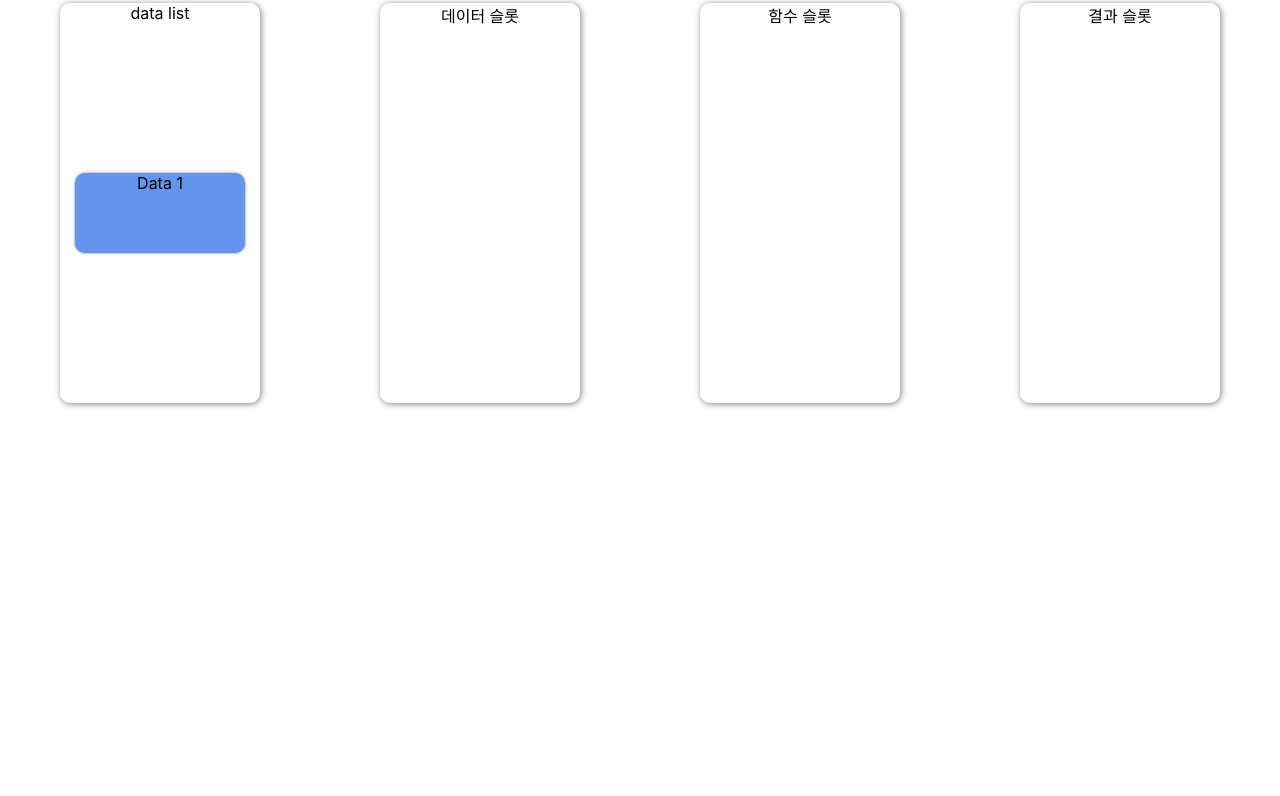
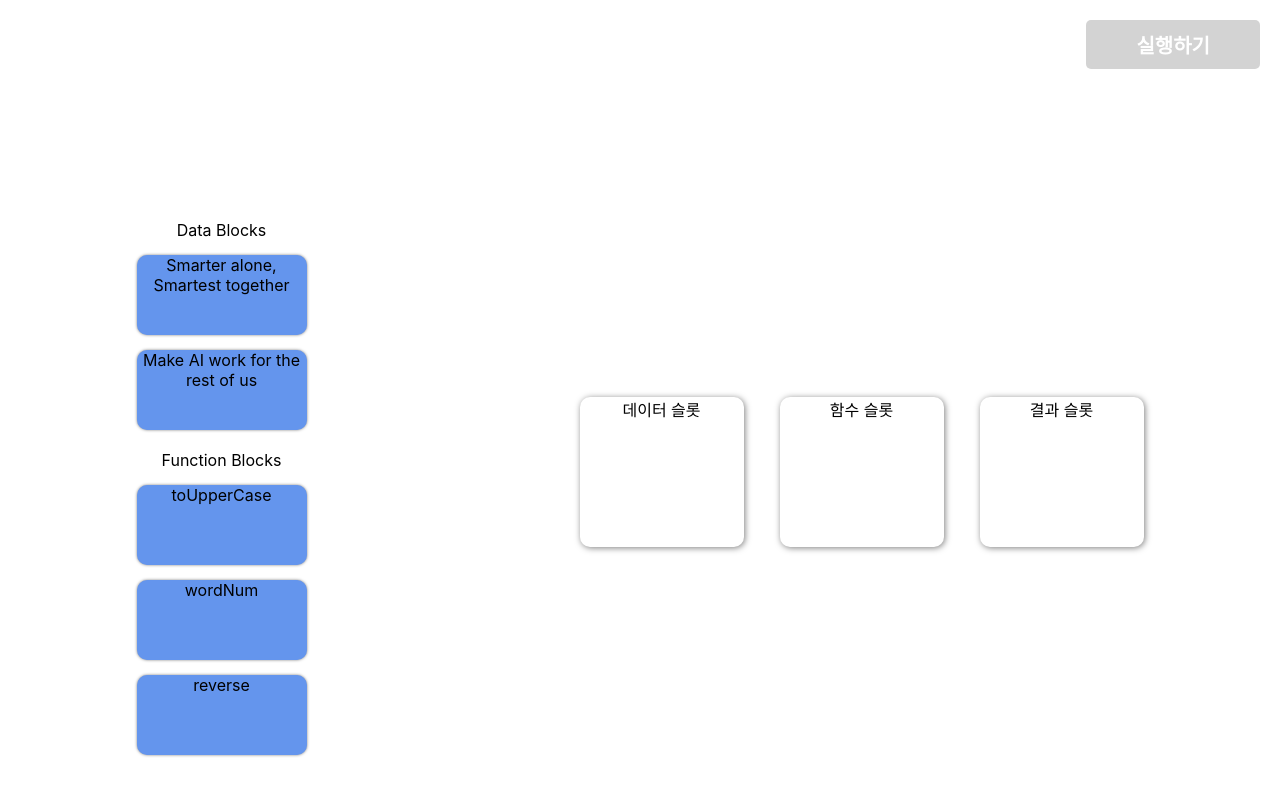
Before and after one commit to juheesvt/interactive-web-app, a React (Create React App) app: page / in a window 1280 px wide. Shown: the top 796 px of the page. Built offline with nearby package versions, Linux system fonts and the light colour scheme.

Commit message:
prototype

```diff
--- a/package.json
+++ b/package.json
@@ -8,6 +8,7 @@
     "@testing-library/user-event": "^13.5.0",
     "react": "^17.0.2",
     "react-dnd": "^15.1.1",
+    "react-dnd-html5-backend": "^15.1.2",
     "react-dom": "^17.0.2",
     "react-scripts": "5.0.0",
     "web-vitals": "^2.1.4"
--- a/src/App.css
+++ b/src/App.css
@@ -1,13 +1,42 @@
-.container {
+.navigation {
+  border: darkgray;
+  text-align: right;
+
+}
+
+.run-btn {
+  margin: 20px;
+  padding: 10px 50px;
+  font-size: 20px;
+  background: lightgray;
+  border: none;
+  border-radius: 5px;
+  color: white;
+  font-weight: bold;
+}
+
+.run-btn:hover {
+  box-shadow: 1px 1px 6px rgba(0, 0, 0, 0.5)
+}
+
+.content {
+  margin: 10% 0;
+}
+
+.content {
   display: flex;
   flex-direction: row;
   justify-content: space-around;
 }
 
+.slot {
+  display: flex;
+}
+
 .column {
-  height: 400px;
+  height: 150px;
   width: 200px;
-  margin: 3px;
+  margin: 30% 3%;
   border-radius: 10px;
   box-shadow: 1px 1px 6px rgba(0, 0, 0, 0.5);
   display: flex;
@@ -15,12 +44,27 @@
   flex-wrap: wrap;
 }
 
+.first-column {
+  height: 400px;
+  width: 200px;
+  margin: 3px;
+  border-radius: 10px;
+  justify-content: center;
+  display: flex;
+  flex-wrap: wrap;
+}
+
+.list {
+  text-align: center;
+  margin-bottom: 20px;
+}
+
 .movable-item {
+  margin-top: 15px;
   border-radius: 10px;
   background-color: cornflowerblue;
   height: 80px;
   width: 170px;
-  margin: 1px auto;
   justify-content: center;
   align-items: center;
   box-shadow: 0 0 3px rgba(0, 0, 0, 0.5);
--- a/src/App.js
+++ b/src/App.js
@@ -3,16 +3,33 @@ import React, {useState} from "react";
 import {DndProvider, useDrag, useDrop} from "react-dnd";
 import {HTML5Backend} from "react-dnd-html5-backend";
 
-const MovableItem = ({setIsDataSlot}) => {
+const MovableItem = ({name, setItems, dataType}) => {
+
+    const changeItemColumn = (currentItem, columnName) => {
+        setItems((prevState) => {
+            return prevState.map(e => {
+                return {
+                    ...e,
+                    column: e.name === currentItem.name ? columnName : e.column,
+                }
+            })
+        });
+    }
+
     const [{isDragging}, drag] = useDrag({
-    type: 'data',
+        // item: name
+        item: {name, type: dataType},
+        type: dataType,
         end: (item, monitor) => {
             const dropResult = monitor.getDropResult();
 
+            console.log(dropResult)
+            console.log(item)
+
             if (dropResult && dropResult.name === "데이터 슬롯") {
-        setIsDataSlot(true);
-      } else {
-        setIsDataSlot(false);
+                changeItemColumn(item, "데이터 슬롯")
+            } else if (dropResult && dropResult.name === "함수 슬롯") {
+                changeItemColumn(item, "함수 슬롯")
             }
         },
         collect: (monitor) => ({
@@ -24,16 +41,15 @@ const MovableItem = ({setIsDataSlot}) => {
 
     return (
         <div ref={drag} className={"movable-item"} style={{opacity}}>
-        Data 1
+            {name}
         </div>
     )
 }
 
-// @ts-ignore
 const Slot = ({title, children, className, dataType}) => {
     const [, drop] = useDrop({
         accept: dataType,
-    drop: () => ({name: {title}}),
+        drop: () => ({name: title}),
     });
 
     return (
@@ -44,29 +60,70 @@ const Slot = ({title, children, className, dataType}) => {
     )
 }
 
+const toUpperCase = (items, setItems,) => {
+    setItems((prevItem) => {
+        return {
+            name: items.name.toUpperCase()
+        }
+    })
+}
+
+// function wordNum = your_string.split(' ').length;
+//
+// function reverse = your_string.split('').reverse().join('');
 
 function App() {
 
-  const [isDataSlot, setIsDataSlot] = useState(true);
-  const Item = <MovableItem setIsDataSlot={setIsDataSlot}/>;
+    const [items, setItems] = useState([
+        {id: 1, name: "Smarter alone, Smartest together", column: "Data Blocks", type: "data"},
+        {id: 2, name: "Make AI work for the rest of us", column: "Data Blocks", type: "data"},
+        {id: 3, name: "toUpperCase", column: "Function Blocks", type: "function"},
+        {id: 4, name: "wordNum", column: "Function Blocks", type: "function"},
+        {id: 5, name: "reverse", column: "Function Blocks", type: "function"},
+    ]);
+
+    const returnItemsForSlot = (columnName) => {
+        return items
+            .filter((item) => item.column === columnName)
+            .map((item) => (
+                <MovableItem key={item.id} name={item.name} setItems={setItems} dataType={item.type}/>
+            ))
+    }
+
 
     return (
+        <div>
+            <div className="navigation">
+                <button className="run-btn" onClic={null}>
+                    실행하기
+                </button>
+            </div>
             <div className="container">
+                <div className="content">
                     <DndProvider backend={HTML5Backend}>
-          <Slot title={"data list"} className={"column data-list"} dataType={"everybody"}>
-            {isDataSlot && Item}
+                        <div className={"first-column"}>
+                            <Slot title={"Data Blocks"} className={"list"} dataType={"everybody"}>
+                                {returnItemsForSlot("Data Blocks")}
                             </Slot>
 
+                            <Slot title={"Function Blocks"} className={"list"} dataType={"everybody"}>
+                                {returnItemsForSlot("Function Blocks")}
+                            </Slot>
+                        </div>
+                        <div className="slot">
                             <Slot title={"데이터 슬롯"} className={"column"} dataType={"data"}>
-            {!isDataSlot && Item}
+                                {returnItemsForSlot("데이터 슬롯")}
                             </Slot>
                             <Slot title={"함수 슬롯"} className={"column"} dataType={"function"}>
-            {null}
+                                {returnItemsForSlot("함수 슬롯")}
                             </Slot>
-          <Slot title={"결과 슬롯"} className={"column"} dataType={"data"}>
-            {null}
+                            <Slot title={"결과 슬롯"} className={"column"} dataType={"result"}>
+                                {returnItemsForSlot("결과 슬롯")}
                             </Slot>
+                        </div>
                     </DndProvider>
+                </div>
+            </div>
         </div>
     );
 }
```
Also changed, not shown: 1 other file (tests, documents, lock files or other folders). Lines whose indentation alone changed are shown as unchanged.
